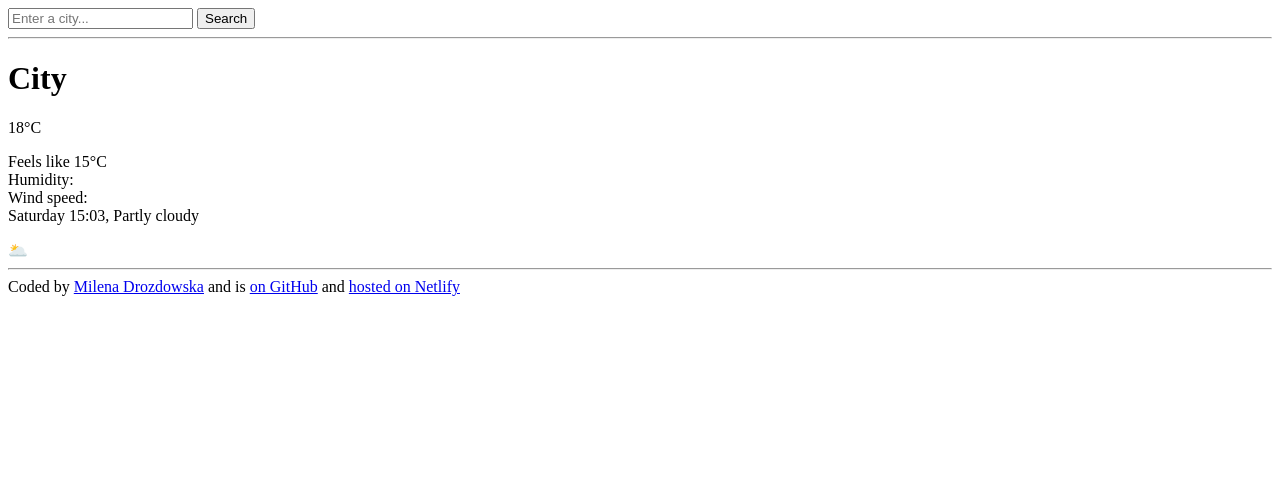
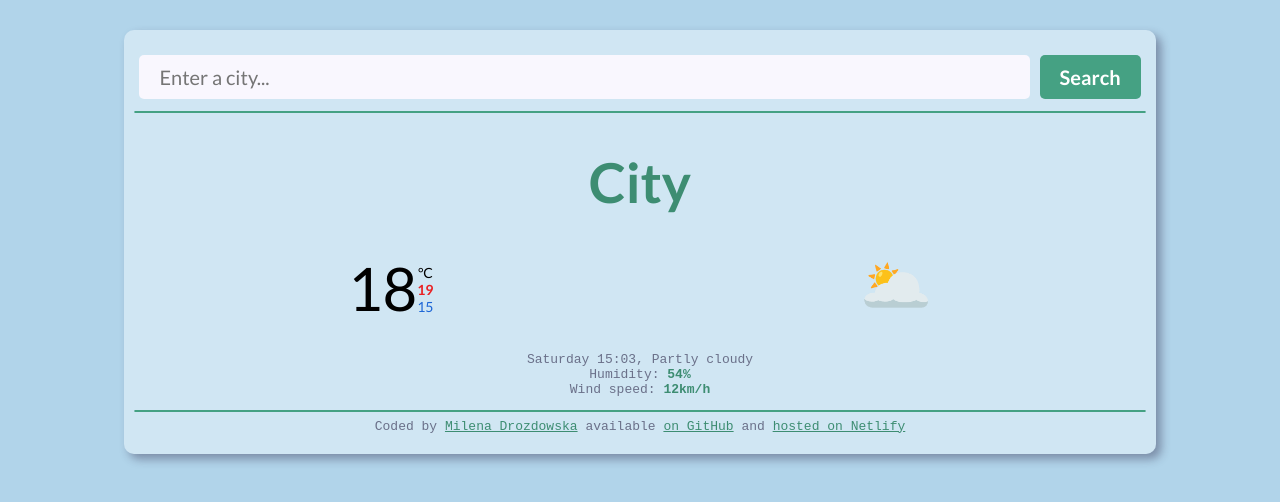
Before and after one commit to Mantissu/mk_weather, a plain HTML site: page index.html in a window 1280 px wide. Drawn offline with Linux system fonts and the light colour scheme.

Commit message:
Changed index.html to make styling easier and added style.css

```diff
--- a/index.html
+++ b/index.html
@@ -3,11 +3,19 @@
   <head>
     <meta charset="UTF-8" />
     <meta name="viewport" content="width=device-width, initial-scale=1.0" />
+    <link rel="preconnect" href="https://fonts.googleapis.com" />
+    <link rel="preconnect" href="https://fonts.gstatic.com" crossorigin />
+    <link
+      href="https://fonts.googleapis.com/css2?family=Lato:ital,wght@0,100;0,300;0,400;0,700;0,900;1,100;1,300;1,400;1,700;1,900&display=swap"
+      rel="stylesheet"
+    />
+    <link rel="stylesheet" href="src/style.css" />
     <title>Weather</title>
   </head>
   <body>
+    <div id="project-container">
       <header>
-      <form>
+        <form id="search-city">
           <input type="search" placeholder="Enter a city..." required />
           <input type="submit" value="Search" />
         </form>
@@ -15,20 +23,29 @@
       </header>
       <main>
         <h1>City</h1>
-      <div>18°C</div>
-      <p>
-        Feels like 15°C <br />
-        Humidity: <br />
-        Wind speed: <br />
-        Saturday 15:03, Partly cloudy
+        <div id="current-weather">
+          <div id="current-temp">
+            <span id="temp-value">18</span>
+            <span id="current-temp-info">
+              <span id="temp-unit">°C</span>
+              <span id="temp-high">19</span>
+              <span id="temp-low">15</span>
+            </span>
+          </div>
+          <div id="current-weather-icon">🌥️</div>
+        </div>
+        <p id="current-weather-details">
+          Saturday 15:03, Partly cloudy <br />
+          Humidity: <strong>54%</strong> <br />
+          Wind speed: <strong>12km/h</strong> <br />
         </p>
-      <div>🌥️</div>
         <hr />
       </main>
       <footer>
-      Coded by <a href="#" target="_blank">Milena Drozdowska</a> and is
+        Coded by <a href="#" target="_blank">Milena Drozdowska</a> available
         <a href="#" target="_blank"> on GitHub</a> and
         <a href="#" target="_blank">hosted on Netlify</a>
       </footer>
+    </div>
   </body>
 </html>
--- a/src/style.css
+++ b/src/style.css
@@ -0,0 +1,112 @@
+body {
+  background-color: #b1d4ea;
+  text-align: center;
+  font-family: monospace;
+}
+
+a {
+  color: #3d8d72;
+}
+
+hr {
+  border: solid 1px #45a183;
+  border-radius: 5px;
+}
+
+h1 {
+  font-size: 55px;
+  font-family: "Lato", sans-serif;
+  font-weight: 700;
+  color: #3d8d72;
+}
+
+footer {
+  color: rgba(39, 33, 66, 0.6);
+}
+
+#project-container {
+  max-width: 80%;
+  margin: 30px auto;
+  padding: 20px 10px;
+  border-radius: 10px;
+  background-color: rgba(255, 255, 255, 0.4);
+  box-shadow: 5px 5px 10px rgba(39, 33, 66, 0.4);
+}
+
+#search-city {
+  display: flex;
+  justify-content: center;
+  flex-wrap: wrap;
+}
+
+#search-city input {
+  font-family: "Lato", sans-serif;
+  font-size: 20px;
+  padding: 10px 20px;
+  border: none;
+  border-radius: 5px;
+  margin: 5px;
+}
+
+#search-city input[type="search"] {
+  color: rgba(39, 33, 66, 0.4);
+  flex-grow: 1;
+  background-color: #f9f7fe;
+}
+
+#search-city input[type="submit"] {
+  font-weight: 700;
+  color: white;
+  background-color: #45a183;
+  transition: all 150ms ease-in-out;
+}
+
+#search-city input[type="submit"]:hover {
+  background-color: #204b3d;
+  cursor: pointer;
+}
+
+#current-weather {
+  display: flex;
+  justify-content: space-around;
+  margin: 25px 0;
+}
+
+#current-temp {
+  display: flex;
+  align-content: center;
+  font-family: "Lato", sans-serif;
+}
+
+#temp-value {
+  font-size: 60px;
+}
+
+#current-temp-info {
+  display: flex;
+  align-content: space-between;
+  flex-direction: column;
+  font-size: 14px;
+  padding: 12px 0;
+}
+
+#temp-high {
+  color: #e92023;
+  font-weight: bold;
+}
+
+#temp-low {
+  color: #1a64d6;
+}
+
+#current-weather-icon {
+  font-size: 58px;
+}
+
+#current-weather-details {
+  color: rgba(39, 33, 66, 0.6);
+}
+
+#current-weather-details strong {
+  color: #3d8d72;
+}
```
Lines whose indentation alone changed are shown as unchanged.
